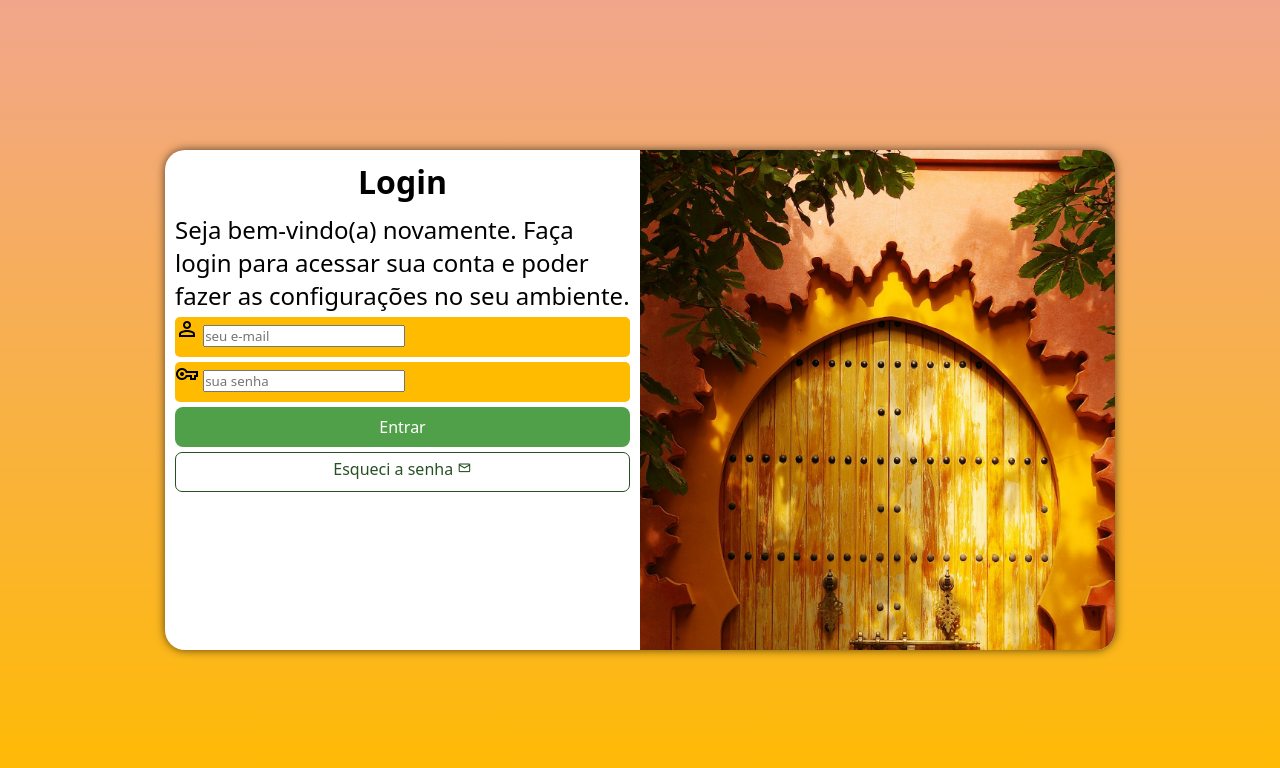
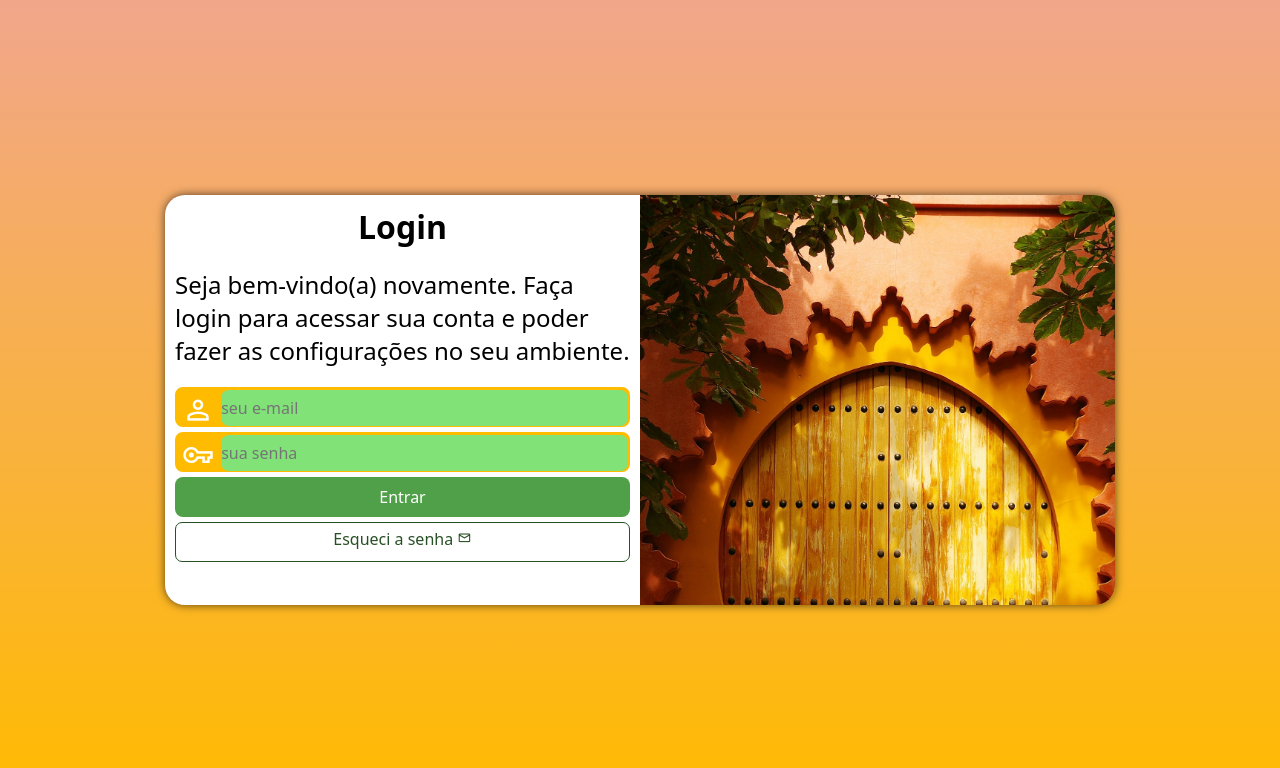
Before and after one commit to robeliomoura/projeto-login, a plain HTML site: page index.html in a window 1280 px wide. Drawn offline with nearby package versions, Linux system fonts and the light colour scheme.

Commit message:
Tela de login finalizada

```diff
--- a/estilos/media-query.css
+++ b/estilos/media-query.css
@@ -16,6 +16,7 @@ Grandes telas: acima de 1200px
     }
     section#login {
         width: 80vw;
+        height: 330px;
     }
 
     section#login > div#imagem {
@@ -31,6 +32,8 @@ Grandes telas: acima de 1200px
 
     div#formulario > p {
         font-size: 1.2em;
+
+
     }
 
 }
@@ -43,6 +46,7 @@ Grandes telas: acima de 1200px
 
     section#login {
         width: 950px;
+        height: 410px;
     }
 
     section#login > div#imagem {
@@ -62,5 +66,6 @@ Grandes telas: acima de 1200px
 
     div#formulario > p {
         font-size: 1.5em;
+        margin: 20px 0px;
     }
 }
--- a/estilos/style.css
+++ b/estilos/style.css
@@ -29,7 +29,7 @@ section#login {
     position: absolute;
     top: 50%;
     left: 50%;
-    transform: translate(-50%, -50%);
+
     overflow: hidden;
     background-color: white;
     width: 250px;
@@ -37,6 +37,7 @@ section#login {
     border-radius: 20px;
     box-shadow: 0px 0px 10px rgba(0, 0, 0, 0.644);
 
+    transform: translate(-50%, -50%);
     transition: width .5s, height .5s;
     transition-timing-function: ease;
 }
@@ -67,15 +68,38 @@ div#formulario > p {
 
 form > div.campo {
     background-color: rgb(255, 187, 0);
+    border: 2px solid rgb(255, 187, 0);
     display: block;
     width: 100%;
     height: 40px;
-    border-radius: 5px;
+    border-radius: 8px;
     margin: 5px 0px;
 }
 
 div.campo > label {
     display: none;
+}
+
+div.campo > span {
+    color: white;
+   /* background-color: black;*/
+    font-size: 2em;
+    width: 40px;
+    padding: 5px;
+}
+
+div.campo > input {
+    background-color: #81e278;
+    font-size: 1em;
+    width: calc(100% - 44.36px);
+    height: 100%;
+    border: 0px;
+    border-radius: 8px;
+    transform: translatey(-12px);
+}
+
+div.campo > input:focus-within {
+    background-color: white;
 }
 
 form > input[type=submit] {
```
